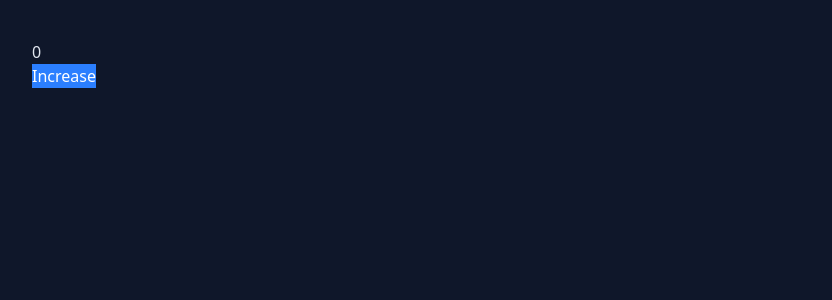
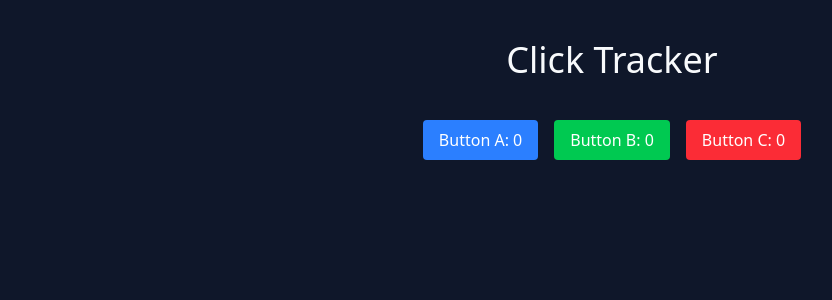
Before and after one commit to atulvaru/react_class_repository, a React (Vite) app: page / in a window 1280 px wide. Shown: the top 300 px of the page, without its empty margins (28-860 px from the left). Built offline with nearby package versions, Linux system fonts and the light colour scheme.

Commit message:
useState question

```diff
--- a/src/App.jsx
+++ b/src/App.jsx
@@ -4,6 +4,7 @@ import { EventHandling } from "./components/EventHandling.jsx";
 import { EventPropagation } from "./components/EventPropagation.jsx";
 import { EventProps } from "./components/EventProps.jsx";
 import { State } from "./components/hooks/State.jsx";
+import { StatePractise } from "./components/hooks/StatePractise.jsx";
 const App = () => {
   return (
   <section className="max-w-[1200px] mx-auto px-5 py-10">
@@ -14,7 +15,8 @@ const App = () => {
       {/* < EventHandling /> */}
       {/* <EventProps />   */}
       {/* <EventPropagation /> */}
-      <State />
+      {/* <State /> */}
+      <StatePractise />
     </section>
   );
 };
--- /dev/null
+++ b/src/components/hooks/StatePractise.jsx
@@ -0,0 +1,236 @@
+// 🧠 Best Practice Exercise Order
+
+import { useState } from "react";
+
+// Do them in this order:
+
+// 1️⃣ Counter
+// 2️⃣ Show/Hide Text
+// 3️⃣ Like Button
+// 4️⃣ Input Display
+// 5️⃣ Character Counter
+// 6️⃣ Dark Mode
+// 7️⃣ Password Toggle
+// 8️⃣ Todo List
+// 9️⃣ Click Tracker
+
+// 9️⃣ Click Tracker
+
+export const StatePractise = () => {
+    const [countA, setCountA] = useState(0);
+    const [countB, setCountB] = useState(0);
+    const [countC, setCountC] = useState(0);
+
+    return (
+        <>
+        <h1 className="text-center text-4xl md:text-4xl sm:text-3xl mb-10 text-slate-50">Click Tracker</h1>
+        <div className="flex justify-center space-x-4">
+            <button className="bg-blue-500 text-white px-4 py-2 rounded" onClick={() => setCountA(countA + 1)}>
+                Button A: {countA}
+            </button>
+            <button className="bg-green-500 text-white px-4 py-2 rounded" onClick={() => setCountB(countB + 1)}>
+                Button B: {countB}
+            </button>
+            <button className="bg-red-500 text-white px-4 py-2 rounded" onClick={() => setCountC(countC + 1)}>
+                Button C: {countC}
+            </button>
+        </div>
+        </>
+    )
+
+}
+
+// 8️⃣ Todo List
+// export const StatePractise = () => {
+//   const [task, setTask] = useState("");
+//   const [tasks, setTasks] = useState([]);
+//   const handleTodoChange = (event) => {
+//     setTask(event.target.value);
+//   };
+//   const handleAddTodo = () => {
+//     if (task.trim() !== "") {
+//       setTasks([...tasks, task]);
+//       setTask("");
+//     }
+//   };
+//   return (
+//     <>
+//       <div>
+//         <input
+//           type="text"
+//           value={task}
+//           onChange={handleTodoChange}
+//           onKeyDown={(event) => {
+//             if (event.key === "Enter") {
+//               handleAddTodo();
+//             }
+//           }}
+//           placeholder="Enter a task..."
+//         />
+//         <button
+//           onClick={handleAddTodo}
+//         >
+//           Add Task
+//         </button>
+//         <ul>
+//           {tasks.map((t, index) => (
+//             <li key={index}>{t}</li>
+//           ))}
+//         </ul>
+//       </div>
+//     </>
+//   );
+// };
+
+// 7️⃣ Password Toggle
+// export const StatePractise = () => {
+//   const [isPasswordVisible, setIsPasswordVisible] = useState(false);
+//   const togglePasswordVisibility = () => {
+//     setIsPasswordVisible(!isPasswordVisible);
+//   };
+//   return (
+//     <>
+//       <input
+//         type={isPasswordVisible ? "text" : "password"}
+//         placeholder="Enter your password"
+//       />
+//       <button
+//         onClick={togglePasswordVisibility}
+//         className="ml-2 px-4 py-2 rounded bg-blue-500 text-white"
+//       >
+//         {isPasswordVisible ? "Hide" : "Show"} Password
+//       </button>
+//     </>
+//   );
+// };
+
+// 6️⃣ Dark Mode
+// export const StatePractise = () => {
+//   const [IsDardMode, setIsDarkMode] = useState(false);
+//   const toggleDarkMode = () => {
+//     setIsDarkMode(!IsDardMode);
+//   };
+//   return (
+//     <>
+//       <section className={`min-h-screen flex flex-col items-center justify-center ${IsDardMode ? "bg-gray-900" : "bg-gray-100"}`}>
+//         <h1
+//           className={`text-center text-4xl md:text-4xl sm:text-3xl mb-10 ${IsDardMode ? "text-white" : "text-black"}`}
+//         >
+//           {IsDardMode ? "Dark Mode is ON " : "Light Mode is ON "}
+//         </h1>
+
+//         <button onClick={toggleDarkMode} className={`px-4 py-2 rounded ${IsDardMode ? "bg-yellow-500 text-black" : "bg-gray-800 text-white"}`}>
+//           Toggle Dark Mode
+//         </button>
+//       </section>
+//     </>
+//   );
+// };
+
+// 5️⃣ Character Counter
+// export const StatePractise = () =>{
+//     const [text, setText]= useState("");
+//     const handleChange = (event) => {
+//         setText(event.target.value);
+//     }
+//     return (
+//         <>
+//         <textarea
+//             value={text}
+//             onChange={handleChange}
+//             placeholder="Type something..."
+//             className="border border-gray-300 rounded py-2 px-4 focus:outline-none focus:ring-2 focus:ring-blue-500"
+//         />
+//         <p className="mt-2 text-lg">Character Count: {text.length}</p>
+//         </>
+//     )
+// }
+
+//  // 1️⃣ Counter
+// export const StatePractise = () => {
+//     const [count, setCount] = useState(0);
+//     const handleClickInc = () => {
+//         setCount(count + 1);
+//     };
+//     const handleClickDec = () => {
+//         setCount(count - 1);
+//     };
+//     const handleClickReset = () => {
+//         setCount(0);
+//     };
+//   return (
+//     <>
+//       <h1 className="text-center text-4xl md:text-4xl sm:text-3xl mb-10 text-slate-50">
+//         {count}
+//       </h1>
+//       <button className="bg-blue-500 hover:bg-blue-700 text-white font-bold py-2 px-4 rounded" onClick={handleClickInc}>
+//         Increase
+//       </button>
+//       <button className="bg-blue-500 hover:bg-blue-700 text-white font-bold py-2 px-4 rounded" onClick={handleClickDec}>
+//         Decrease
+//       </button>
+//       <button className="bg-blue-500 hover:bg-blue-700 text-white font-bold py-2 px-4 rounded" onClick={handleClickReset}>
+//         Reset
+//       </button>
+//     </>
+//   );
+// };
+
+// 2️⃣ Show/Hide Text
+
+// export const StatePractise = () => {
+//   const [isVisible, setIsVisible] = useState(true);
+//   const toggleVisibility = () => {
+//     setIsVisible(!isVisible);
+//   };
+//   return (
+//     <>
+//       {isVisible && <p>This text is visible!</p>}
+//       <button
+//         onClick={toggleVisibility}
+//         className="bg-blue-500 hover:bg-blue-700 text-white font-bold py-2 px-4 rounded"
+//       >
+//         {isVisible ? "Hide" : "Show"} Text
+//       </button>
+//     </>
+//   );
+// };
+
+// 3️⃣ Like Button
+// export const StatePractise = () => {
+//     const [likes, setlikes] = useState(0);
+//     const handleLike = () =>{
+//         setlikes(likes+1);
+//     }
+
+//     return (
+//         <>
+//         <h1 className="text-center text-4xl md:text-4xl sm:text-3xl mb-10 text-slate-50">
+//          Likes: {likes}
+//         </h1>
+//         <button className="bg-blue-500 hover:bg-blue-700 text-white font-bold py-2 px-4 rounded" onClick={handleLike}>
+//          Like
+//        </button>
+//        </>
+//     );
+// }
+
+// 4️⃣ Input Display
+// export const StatePractise = () => {
+//     const [inputValue, setInputValue] = useState("");
+//     const handleInputChange = (event) => {
+//         setInputValue(event.target.value);
+//     }
+//     return (
+//         <>
+//         <input
+//             type="text"
+//             value={inputValue}
+//             onChange={handleInputChange}
+//             placeholder="Enter text here..."
+//             className="border border-gray-300 rounded py-2 px-4 focus:outline-none focus:ring-2 focus:ring-blue-500"
+//         />
+//         <p className="mt-2 text-lg">You entered: {inputValue}</p>
+//         </>
+//     )
+// }
```
